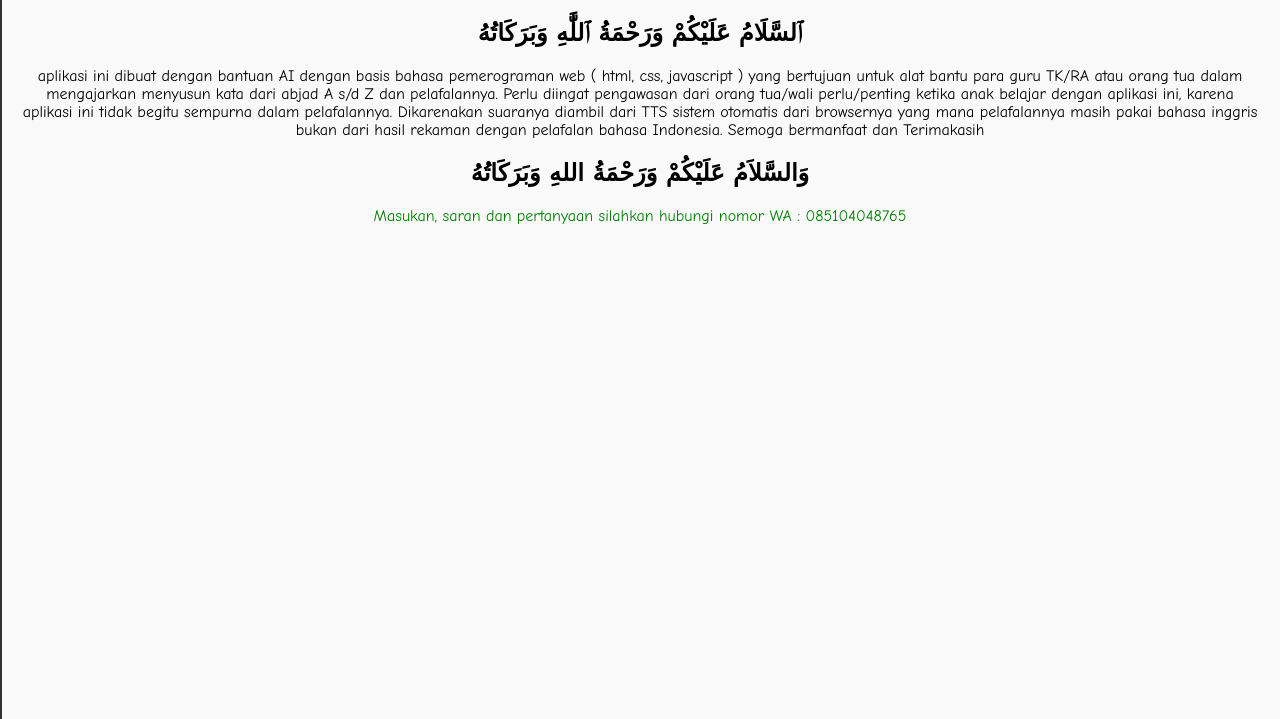
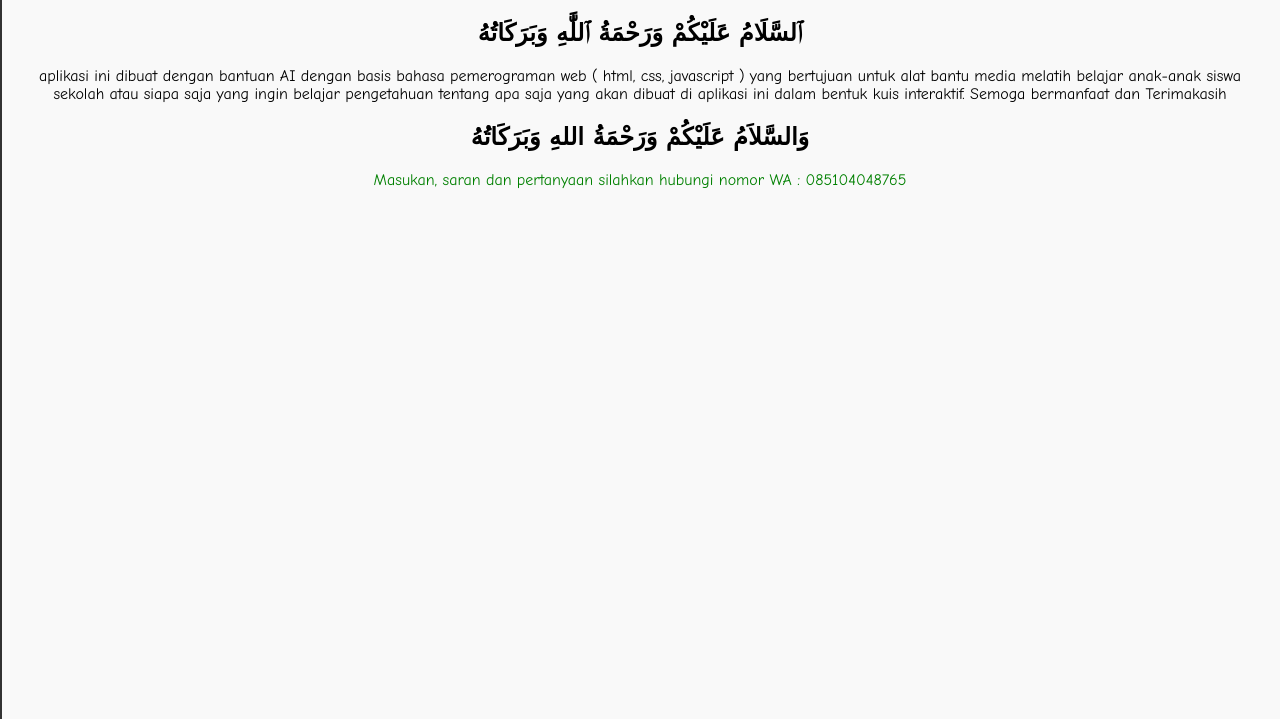
Before and after one commit to BoyMohlis/independence, a plain HTML site: page about.html in a window 1280 px wide. Shown: the part 81-800 px from the top of the page. Drawn offline with Linux system fonts and the light colour scheme.

Commit message:
Update about.html

```diff
--- a/about.html
+++ b/about.html
@@ -127,10 +127,8 @@ h1 {
   <h1>Tentang Aplikasi</h1>
   <h2>ٱلسَّلَامُ عَلَيْكُمْ وَرَحْمَةُ ٱللَّٰهِ وَبَرَكَاتُهُ</h2>
   <p>aplikasi ini dibuat dengan bantuan AI dengan basis bahasa pemerograman web ( html, css, javascript ) yang bertujuan untuk alat bantu
-    para guru TK/RA atau orang tua dalam mengajarkan menyusun kata dari abjad A s/d Z dan pelafalannya. Perlu diingat pengawasan dari orang tua/wali
-    perlu/penting ketika anak belajar dengan aplikasi ini, karena aplikasi ini tidak begitu sempurna dalam pelafalannya. Dikarenakan suaranya
-    diambil dari TTS sistem otomatis dari browsernya yang mana pelafalannya masih pakai bahasa inggris bukan dari hasil rekaman dengan pelafalan
-    bahasa Indonesia. Semoga bermanfaat dan Terimakasih
+    media melatih belajar anak-anak siswa sekolah atau siapa saja yang ingin belajar pengetahuan tentang apa saja yang akan dibuat di aplikasi ini dalam
+    bentuk kuis interaktif. Semoga bermanfaat dan Terimakasih
   </p>
   <h2>وَالسَّلاَمُ عَلَيْكُمْ وَرَحْمَةُ اللهِ وَبَرَكَاتُهُ</h2>
   <p style="color: green;">Masukan, saran dan pertanyaan silahkan hubungi nomor WA : 085104048765</p>
```
